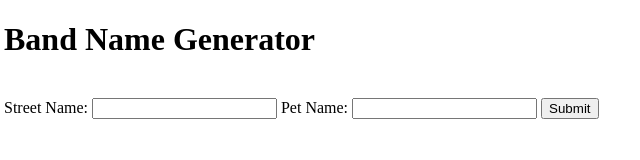
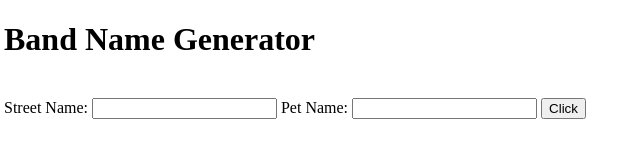
Before and after one commit to sachindhingra34/testingRepo, a website: page src/public/index.html in a window 1280 px wide. Shown: the full height of the page, 4-644 px from the left. Drawn offline with Linux system fonts and the light colour scheme.

Commit message:
Button changes

```diff
--- a/src/public/index.html
+++ b/src/public/index.html
@@ -15,7 +15,7 @@
         <input type = "text" name="street-name" id="street-name"required>
         <label for="pet-name">Pet Name: </label>
         <input type = "text" name="pet-name" id ="pet-name" required>
-        <input type = "submit" value ="Submit">
+        <input type = "submit" value ="Click">
     </form>
 
 
```
